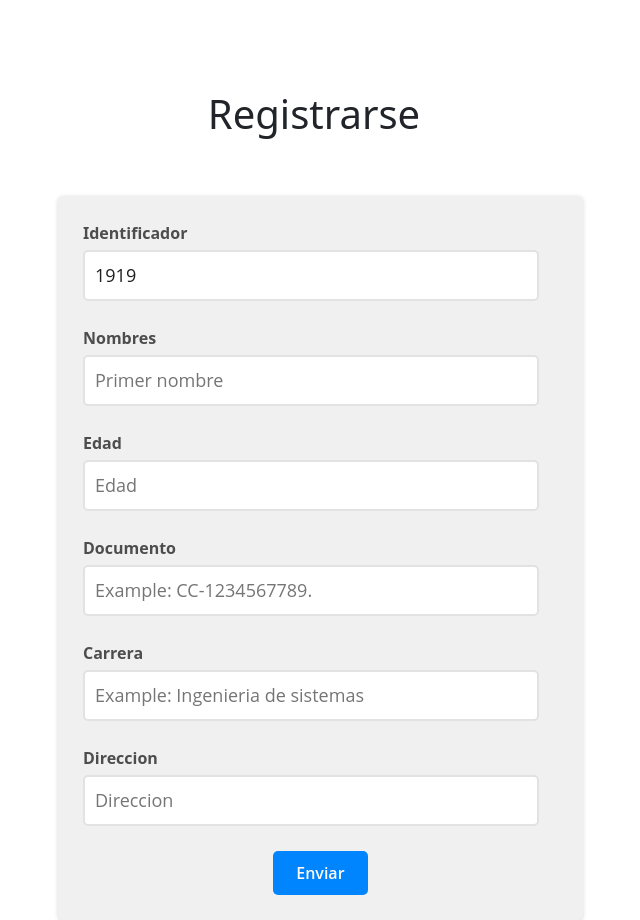
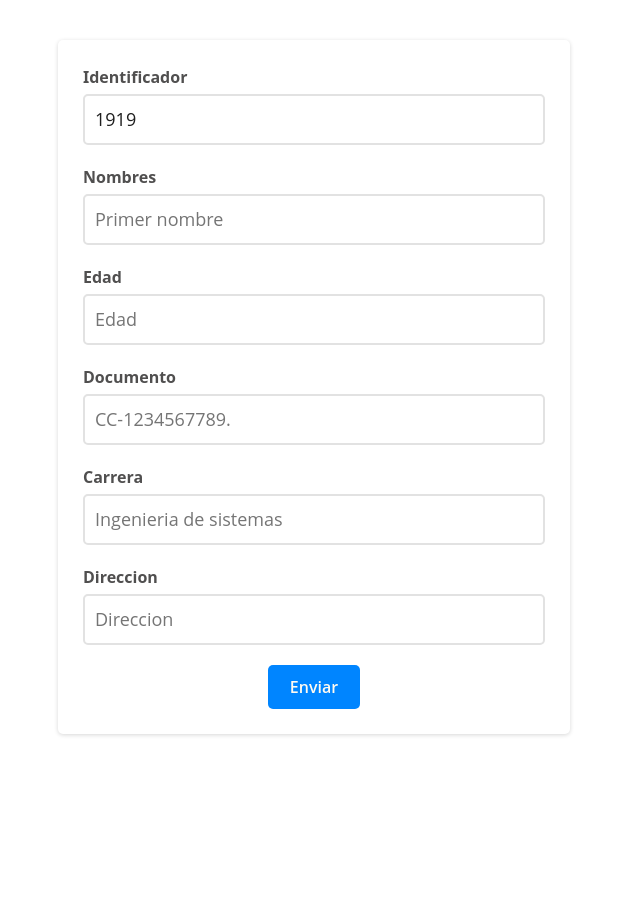
Before and after one commit to FelipeArredond/bibliotecaEafit, a React (Create React App) app: page /registrarse in a window 1280 px wide. Shown: the whole page, without its empty margins (326-966 px from the left). After the commit the page ends 800 px from the top, so only its background shows below. Built offline with nearby package versions, Linux system fonts and the light colour scheme.

Commit message:
CSS Done

```diff
--- a/src/pages/InicioSesion.jsx
+++ b/src/pages/InicioSesion.jsx
@@ -53,8 +53,8 @@ export default function InicioSesion() {
                     <input type='text' id='contraseña' name='contraseña' placeholder='Documento de identidad' onChange={handleInputChangeCi} defaultValue='CC-156'></input>
                 </div>
                 <Link to='#' className='recover-password'><span>Recuperar contraseña</span></Link>
-                <button className='btn_ingresar' type='submit' onClick={credentialsValidation}>{<Link to={'/prestamos'} state={{username:name, id_lector:student[[0].id_lector]}} >Enviar</Link>}</button>
                 <div className='down'>
+                {<Link to={'/prestamos'} state={{username:name, id_lector:student[[0].id_lector]}} ><button className='btn_ingresar' type='submit' onClick={credentialsValidation}>Enviar</button></Link>}
                     <p>¿No tienes cuenta? <NavLink to='/registrarse' className='go_registrarse'><span> Registrate</span></NavLink></p>
                 </div>
             </form>
--- a/src/pages/Registrar.jsx
+++ b/src/pages/Registrar.jsx
@@ -1,6 +1,5 @@
 import { Formik, Form, Field, ErrorMessage } from 'formik';
 import React, { useState } from 'react'
-
 import './css/regitro.css'
 
 export default function () {
@@ -20,7 +19,7 @@ export default function () {
 
     return (
         <div className='body'>
-            <h1 className='register_title'>Registrarse</h1>
+            {/* <h1 className='register_title'>Registrarse</h1> */}
 
             <Formik
                 initialValues={{
@@ -103,7 +102,7 @@ export default function () {
                             <div>
                                 <label>Documento</label>
                                 <Field
-                                    type='text' name='ci' placeholder='Example: CC-1234567789.'></Field>
+                                    type='text' name='ci' placeholder='CC-1234567789.'></Field>
                                 <ErrorMessage name='ci' component={() => (
                                     <div className='error'>{errors.ci}</div>
                                 )}></ErrorMessage>
@@ -112,7 +111,7 @@ export default function () {
                             <div>
                                 <label>Carrera</label>
                                 <Field
-                                    type='text' name='carrera' placeholder='Example: Ingenieria de sistemas'></Field>
+                                    type='text' name='carrera' placeholder='Ingenieria de sistemas'></Field>
                                 <ErrorMessage name='carrera' component={() => (
                                     <div className='error'>{errors.carrera}</div>
                                 )}></ErrorMessage>
--- a/src/pages/css/InicioSesion.css
+++ b/src/pages/css/InicioSesion.css
@@ -62,18 +62,22 @@ body {
 	transition: .3s ease all;
 }
 
-.btn_ingresar[type="submit"] a{
+.btn_ingresar[type="submit"]{
 	color: #ffffff;
 	text-decoration: none;
 }
 
 .btn_ingresar[type="submit"]:hover {
-	background: #ffffff;
-	border: 1px solid #00000029;
+	background: #0051ff;
+/* 	border: 1px solid #00000029; */
+	color: #ffffff;
+/* 	text-decoration: none;
+	border: 1px solid #0051ff; */
+	transition: all 0.5s ease-in-out;
 }
 
 .btn_ingresar[type="submit"]:hover a{
-	color: #0051ff;
+	color: #ffffff;
 }
 
 .adjust-style{
@@ -91,11 +95,11 @@ body {
 }
 
 .down p, .down a{
-	display: inline-table;
 }
 
 .down a{
 	padding-top: 5px;
+	text-decoration: none;
 }
 
 .down p{
@@ -109,6 +113,7 @@ body {
 
 .down a:hover{
 	color: #0051ff;
+	text-decoration: none
 }
 
 .down a:active{
--- a/src/pages/css/inicio.css
+++ b/src/pages/css/inicio.css
@@ -1,5 +1,5 @@
 body{
-    background-color: lightgrey;
+    background-color: rgb(255, 255, 255);
 }
 
 #kiko-slider{
--- a/src/pages/css/regitro.css
+++ b/src/pages/css/regitro.css
@@ -9,23 +9,25 @@ h1{
 
 .register_title{
 	text-align: center;
-	padding-top: 7%;
+	margin: 0;
+	padding: 22px 0;
+	font-weight: 500;
 }
 
 .contenedor {
-	min-height: 100vh;
 	display: flex;
 	align-items: flex-start;
 	justify-content: center;
+	max-width: 808px;
 }
 
 .form_register {
-	margin-right: 29%;
-	margin-left: 30%;
-	background: rgb(240, 240, 240);
+	background: rgb(0,0,0,0.0);
 	border-radius: 5px;
 	padding: 25px;
 	box-shadow: rgba(0, 0, 0, 0.16) 0px 1px 4px;
+	width: 40%;
+	margin: 40px auto;
 }
 
 .form_register div {
@@ -45,13 +47,14 @@ h1{
 .form_register textarea,
 .form_register select {
 	font-family: 'Open Sans', sans-serif;
-	width: 96%;
+	width: 100%;
 	border-radius: 5px;
 	border: 2px solid #e2e2e2;
 	font-size: 18px;
 	padding: 10px;
 	margin-bottom: 5px;
 	color: #1f1f1f;
+	display: block;
 }
 
 .form_register input:focus,
```
Also changed, not shown: src/pages/Inicio.jsx (+6 -7 lines), src/pages/Libros.jsx (line endings or trailing spaces).
